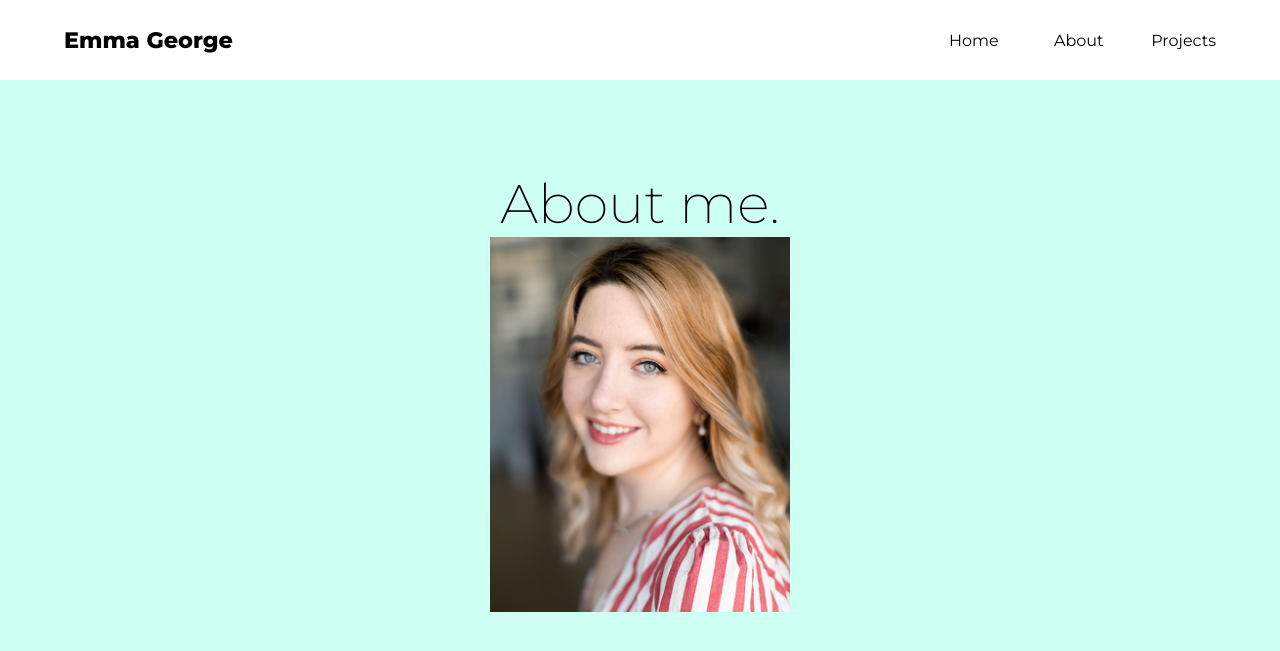
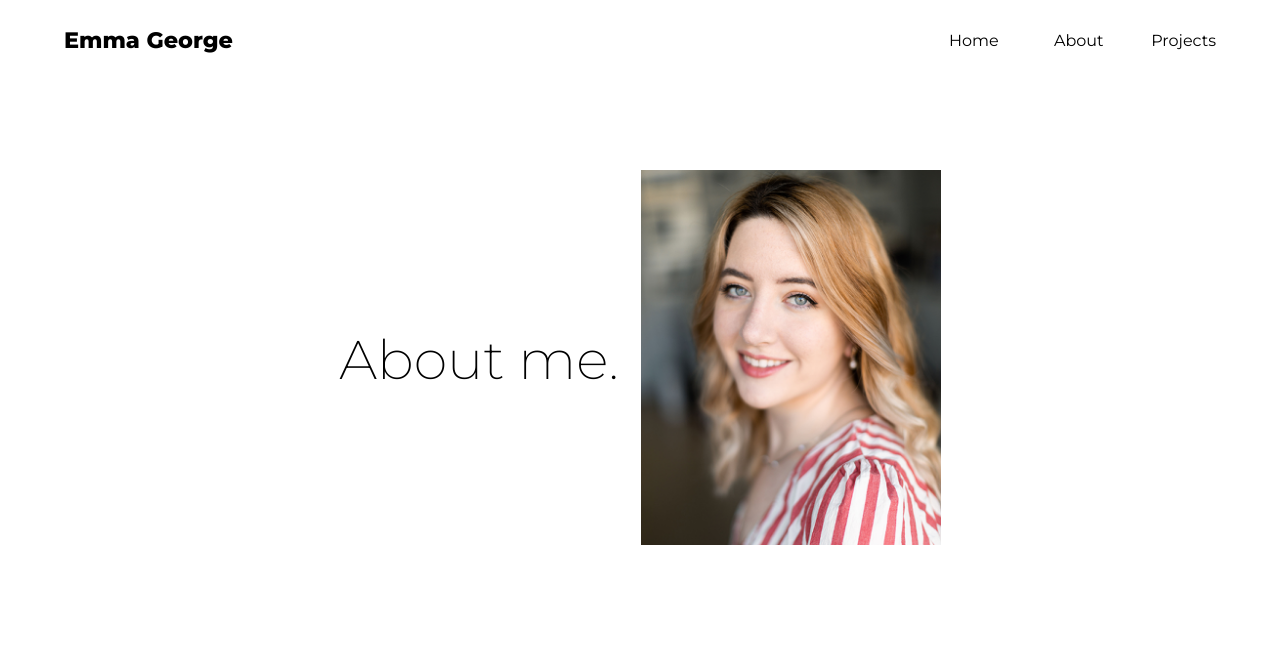
Before and after one commit to emmariegeo/emmariegeo.github.io, a Jekyll site: the page built from about.markdown, in a window 1280 px wide. Shown: the top 651 px of the page. Built offline with Jekyll 4.4.1, drawn with Linux system fonts in a browser that asks for light colours.

Commit message:
profile pic

```diff
--- a/_layouts/about.html
+++ b/_layouts/about.html
@@ -3,9 +3,13 @@ layout: default
 ---
 <div class="section">
 <div class="welcome">
-  {%- if page.title -%}
-    <p><h2 class="page-heading subtitle-text">About me.</h2></p>
+  <p><h2 class="page-heading subtitle-text">About me.</h2></p>
+</div>
+<div class="profileframe">
+  {%- if page.profilepic -%}
+  <p><img src='{{ page.profilepic | relative_url }}' width="300px"></p>
   {%- endif -%}
-  <p><img src='{{ "assets/images/emmapicture.png" | relative_url }}' width="300px"></p>
+
 </div>
+
 </div>
--- a/about.markdown
+++ b/about.markdown
@@ -2,5 +2,6 @@
 layout: about
 title: About
 permalink: /about/
+profilepic: "assets/images/emmapicture.png"
 ---
 Hi
--- a/assets/css/styles.css
+++ b/assets/css/styles.css
@@ -6,7 +6,7 @@
 
 body {
   margin: 0;
-  background-color: #cdfff3;
+  background-color: #fff;
   min-height: 100vh;
   font-family: 'Montserrat';
   overflow: hidden;
@@ -123,6 +123,17 @@ body {
   text-align: center;
   order: 1;
 }
+.profileframe {
+  flex-basis: auto;
+  display: flex;
+  width: auto;
+  padding-left: 1%;
+  padding-right: 1%;
+  flex-direction: column;
+  text-align: center;
+  order: 2;
+}
+
 
 .hero-text {
   font-size: 4.2rem;
```
